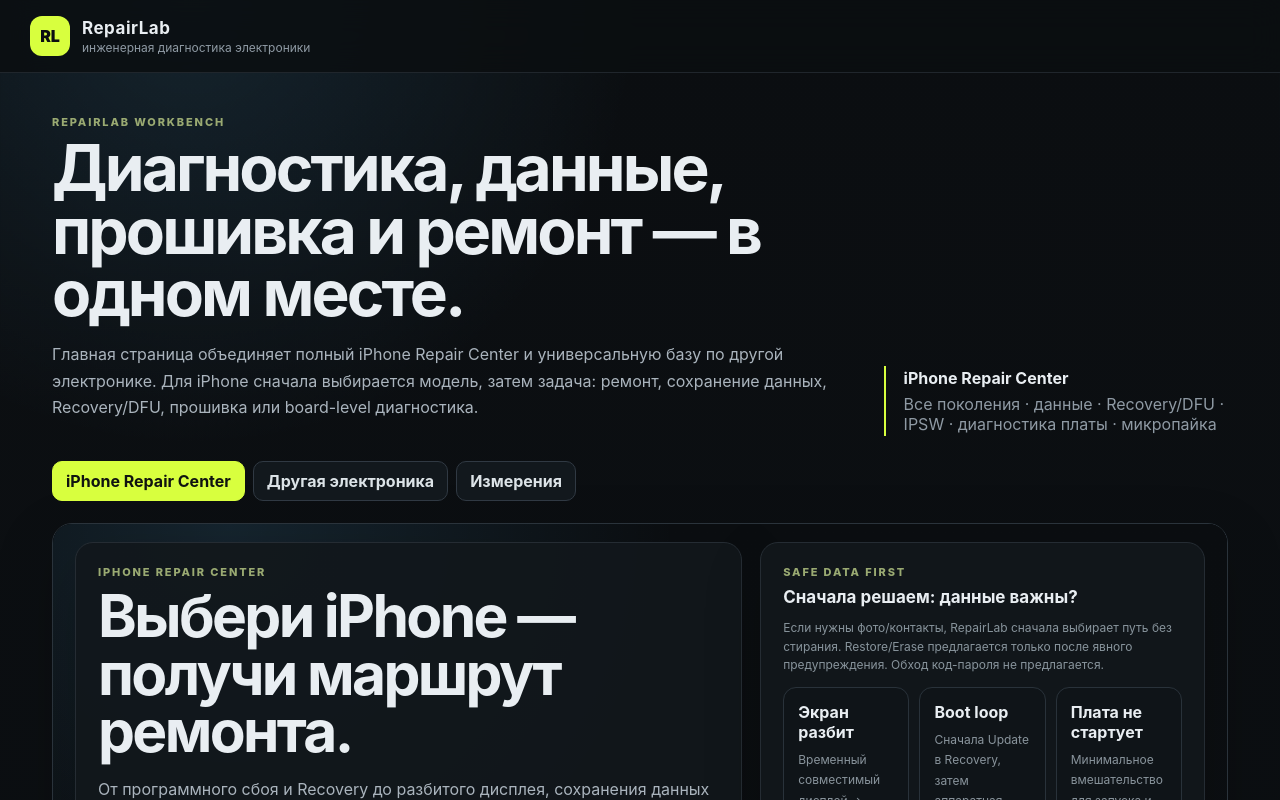
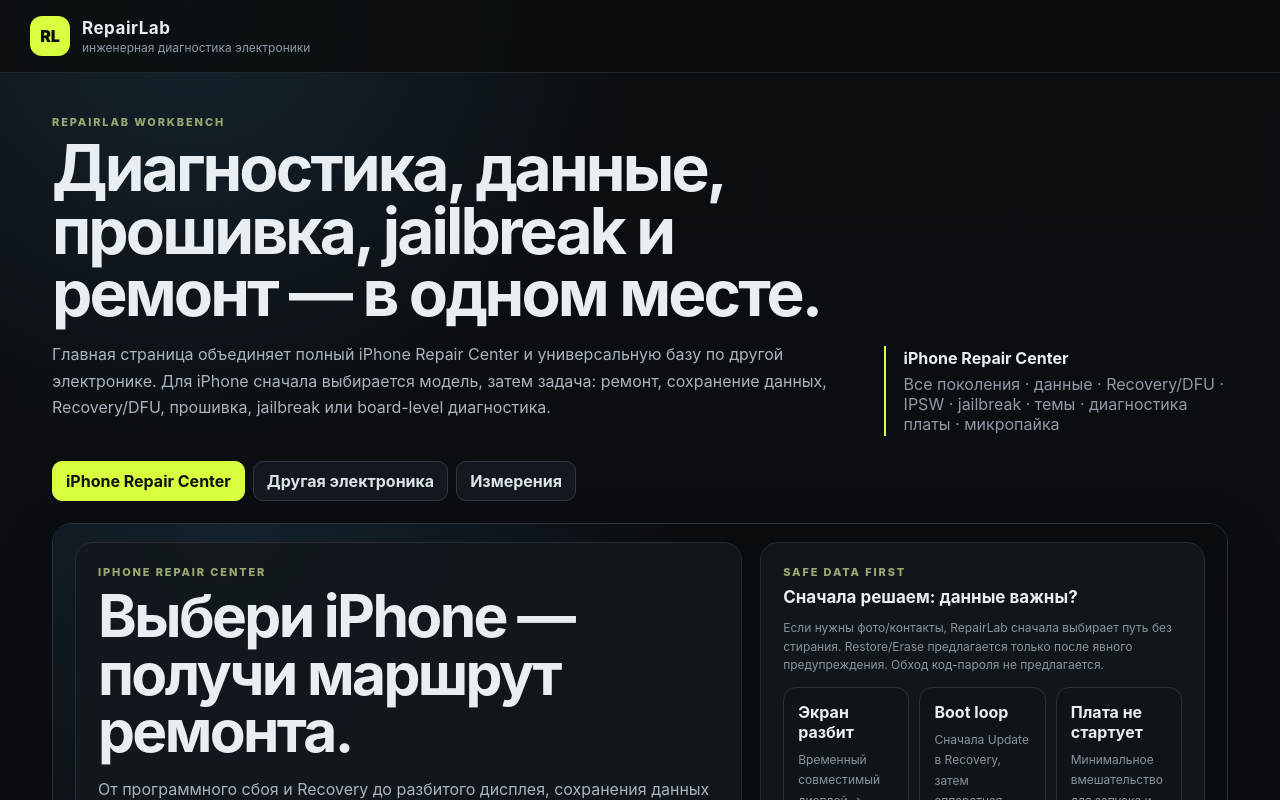
Before and after one commit to zvukor1980-crypto/alexdlab-repair, a plain HTML site: page index.html in a window 1280 px wide. Shown: the top 800 px of the page. Drawn offline with Linux system fonts and the light colour scheme.

Commit message:
Integrate jailbreak center on main page

```diff
--- a/index.html
+++ b/index.html
@@ -29,12 +29,12 @@
     <section class="hero">
       <div>
         <p class="eyebrow">REPAIRLAB WORKBENCH</p>
-        <h1>Диагностика, данные, прошивка и ремонт — в одном месте.</h1>
-        <p class="lead">Главная страница объединяет полный iPhone Repair Center и универсальную базу по другой электронике. Для iPhone сначала выбирается модель, затем задача: ремонт, сохранение данных, Recovery/DFU, прошивка или board-level диагностика.</p>
+        <h1>Диагностика, данные, прошивка, jailbreak и ремонт — в одном месте.</h1>
+        <p class="lead">Главная страница объединяет полный iPhone Repair Center и универсальную базу по другой электронике. Для iPhone сначала выбирается модель, затем задача: ремонт, сохранение данных, Recovery/DFU, прошивка, jailbreak или board-level диагностика.</p>
       </div>
       <div class="scope">
         <b>iPhone Repair Center</b>
-        <span>Все поколения · данные · Recovery/DFU · IPSW · диагностика платы · микропайка</span>
+        <span>Все поколения · данные · Recovery/DFU · IPSW · jailbreak · темы · диагностика платы · микропайка</span>
       </div>
     </section>
 
@@ -80,11 +80,12 @@
       <div id="measureResult" class="result muted">Для точной оценки выберите конкретный шаг, у которого задан проверенный диапазон.</div>
     </section>
 
-    <section class="warning"><strong>Безопасность и точность.</strong><span>RepairLab не выдумывает контрольные точки, напряжения или профили нагрева. Точные значения должны быть привязаны к проверенному источнику и конкретной ревизии платы. Восстановление данных не включает обход код-пароля или блокировок владельца.</span></section>
+    <section class="warning"><strong>Безопасность и точность.</strong><span>RepairLab не выдумывает контрольные точки, напряжения или профили нагрева. Точные значения должны быть привязаны к проверенному источнику и конкретной ревизии платы. Восстановление данных и jailbreak не включают обход код-пароля, Activation Lock или доступ к чужим данным.</span></section>
   </main>
 
   <footer>RepairLab · iPhone + универсальная электроника · GitHub Pages</footer>
   <script src="app.js"></script>
+  <script src="jailbreak.js"></script>
   <script>
     const frame=document.getElementById('iphoneFrame');
     frame.addEventListener('load',()=>{
```
